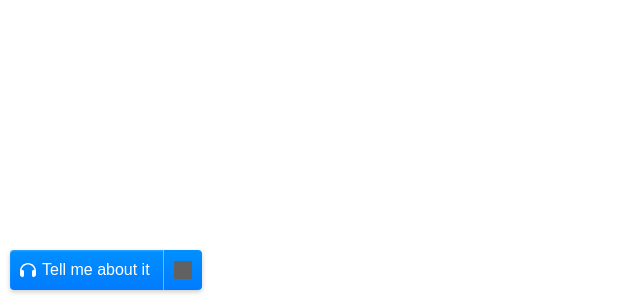
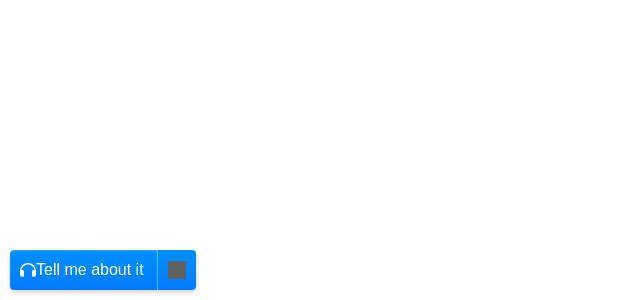
Before and after one commit to furtherfox/tmai-widget-11labs, a React (Create React App) app: page / in a window 1280 px wide. Shown: the part 500-800 px from the top of the page, without its empty margins (0-640 px from the left). Built offline with nearby package versions, Linux system fonts and the light colour scheme; grey boxes are pictures that could not be loaded.

Commit message:
css updates

```diff
--- a/src/Widget.module.css
+++ b/src/Widget.module.css
@@ -19,9 +19,13 @@
 
 }
 
-.myWidget-icon  {
+.myWidgetIcon {
   padding-right: 6px;
+  width: 16px;
+  height: 16px;
 }
+
+
 
 /* Style for the action button */
 .myWidget-actionButton {
```
